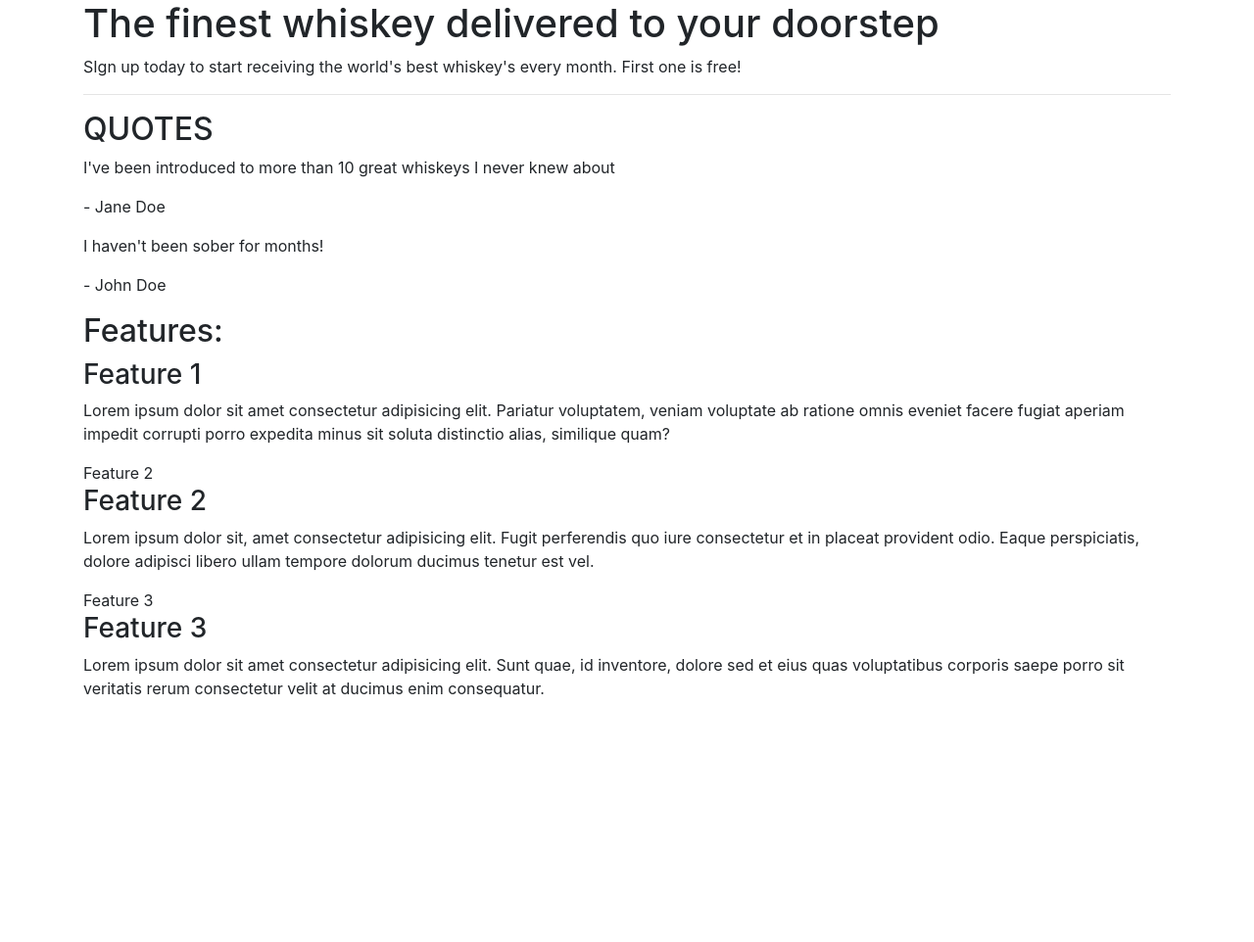
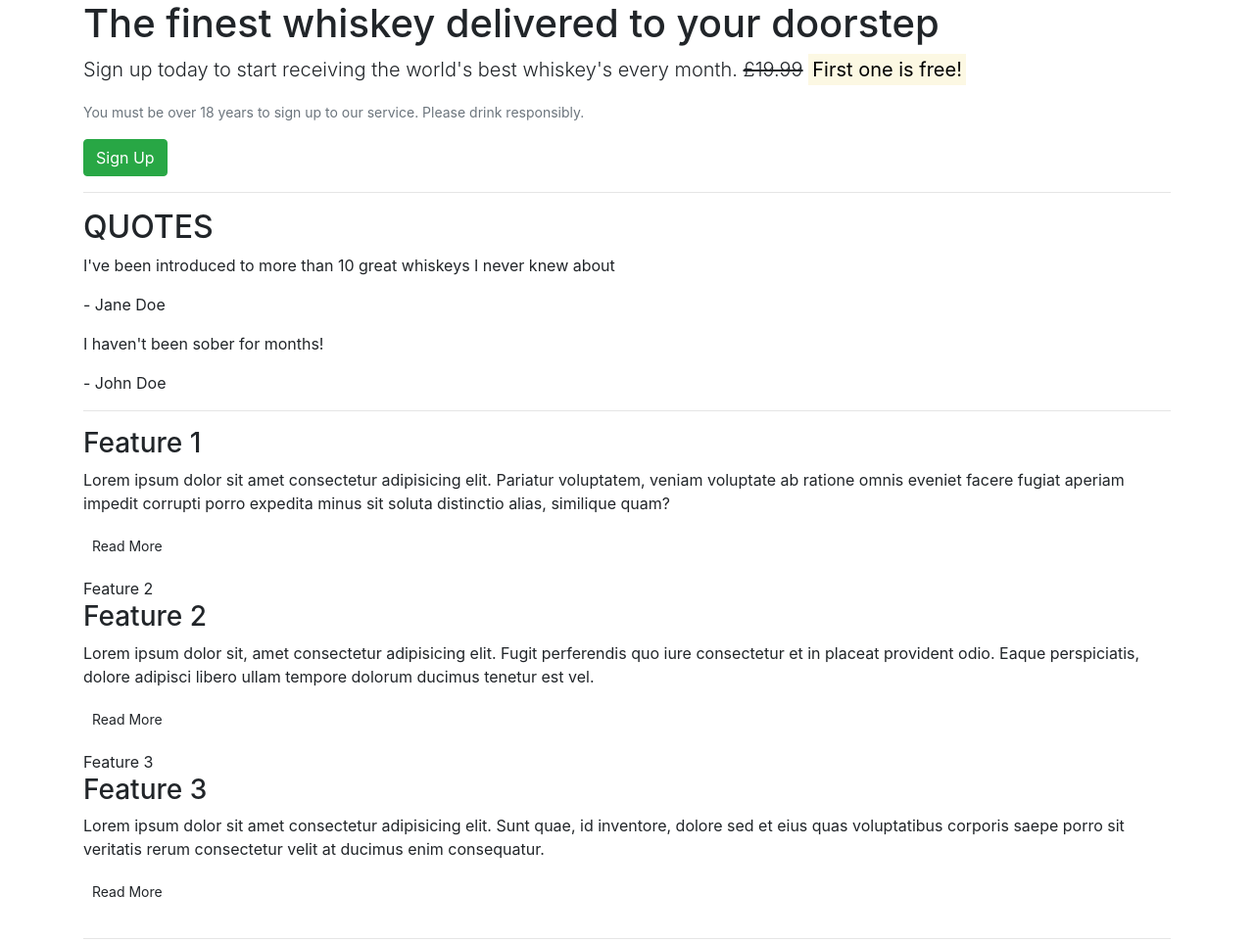
Before and after one commit to hiboibrahim/bootstrap2, a plain HTML site: page index.html in a window 1280 px wide. Shown: the whole page at 98% size. Before the commit the page ends 800 px from the top, so only its background shows below. Drawn offline with nearby package versions, Linux system fonts and the light colour scheme.

Commit message:
basic page structure with button

```diff
--- a/index.html
+++ b/index.html
@@ -11,38 +11,50 @@
 
         <section class="callout">
             <h1>The finest whiskey delivered to your doorstep</h1>
-            <p>SIgn up today to start receiving the world's best whiskey's every month. First one is free!</p>
-        </section>
+            <p class="lead">Sign up today to start receiving the world's best whiskey's every month. <s>£19.99</s> <mark><Strong>First one is free!</Strong></mark> </p>
+       <p class="text-muted"><small>You must be over 18 years to sign up to our service. Please drink responsibly.</small></p>
+      <button class="btn btn-success btn-large">Sign Up</button>
+    </section>
 
         <hr>
         <section class="quotes">
             <h2 class="text-uppercase">Quotes</h2>
-            <div class="quote">
+            <blockquote class="quote">
                 <p>I've been introduced to more than 10 great whiskeys I never knew about</p>
           <p>- Jane Doe </p>
-            </div>
-            <div class="quote">
+            </blockquote>
+            <blockquote class="quote">
                 <p>I haven't been sober for months!</p>
                 <p>- John Doe</p>
-            </div>
+            </blockquote>
 
         </section>
+        <hr>
         <section class="features">
-            <h2>Features:</h2>
+            <h2 class="text-uppercase>Features:</h2>
             <div class="feature">
                 <h3>Feature 1</h3>
                 <p>
                     Lorem ipsum dolor sit amet consectetur adipisicing elit. Pariatur voluptatem, veniam voluptate ab ratione omnis eveniet facere fugiat aperiam impedit corrupti porro expedita minus sit soluta distinctio alias, similique quam?
                 </p>
+                <p a class="btn btn-sm btn-default" href=""> Read More
+
+                </p>
             </div>
 <div class="feature">Feature 2</div>
 <h3>Feature 2</h3>
 <p>Lorem ipsum dolor sit, amet consectetur adipisicing elit. Fugit perferendis quo iure consectetur et in placeat provident odio. Eaque perspiciatis, dolore adipisci libero ullam tempore dolorum ducimus tenetur est vel.</p>
+<p a class="btn btn-sm btn-default" href=""> Read More
 
+</p>
 <div class="feature">Feature 3</div>
 <h3>Feature 3</h3>
 <p>Lorem ipsum dolor sit amet consectetur adipisicing elit. Sunt quae, id inventore, dolore sed et eius quas voluptatibus corporis saepe porro sit veritatis rerum consectetur velit at ducimus enim consequatur.</p>
+<p a class="btn btn-sm btn-default" href=""> Read More
+
+</p>
 </section>
+<hr>
     </article>
 
     <script src="https://cdn.jsdelivr.net/npm/jquery@3.5.1/dist/jquery.slim.min.js" integrity="sha384-DfXdz2htPH0lsSSs5nCTpuj/zy4C+OGpamoFVy38MVBnE+IbbVYUew+OrCXaRkfj" crossorigin="anonymous"></script>
```
